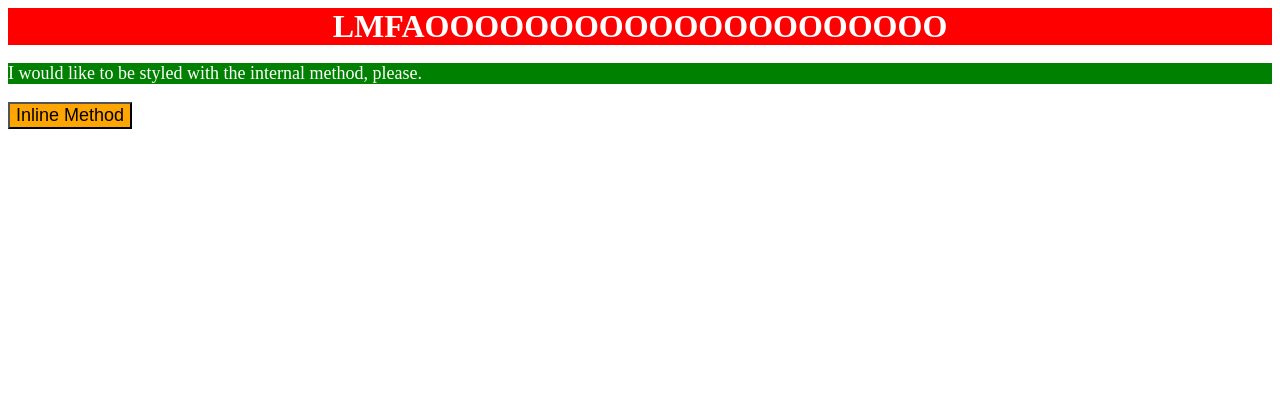
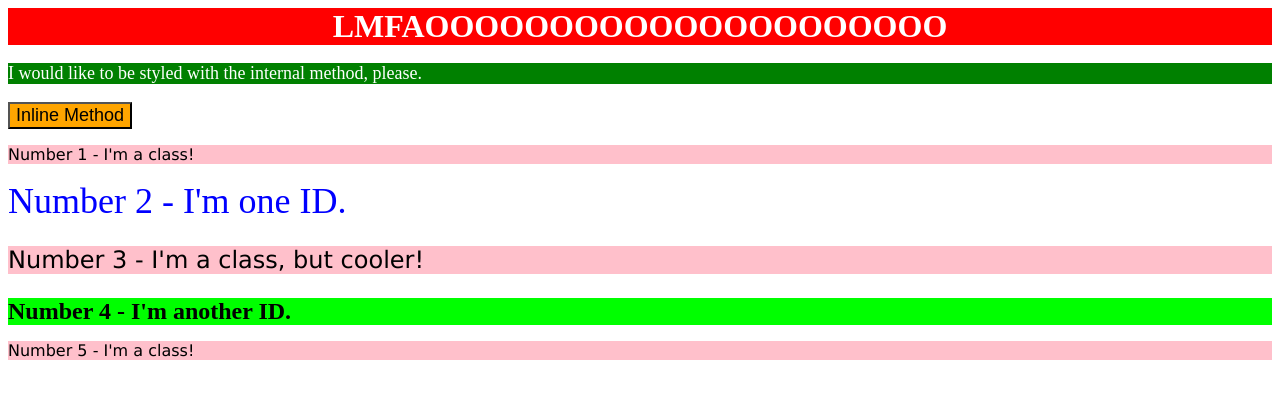
Before and after one commit to FerM-boop/git_test, a plain HTML site: page index.html in a window 1280 px wide. Drawn offline with Linux system fonts and the light colour scheme.

Commit message:
Second CSS Exercise (class-id selectors)

```diff
--- a/index.html
+++ b/index.html
@@ -14,5 +14,10 @@
         <div class="odintest">LMFAOOOOOOOOOOOOOOOOOOOOO</div>
         <p class="greenbgtxt">I would like to be styled with the internal method, please.</p>
         <button style="background-color: orange; font-size: 18px;">Inline Method</button>
+        <p class="lightredbg">Number 1 - I'm a class!</p>
+        <div id="Number2">Number 2 - I'm one ID.</div>
+        <p class="lightredbg fontsize24">Number 3 - I'm a class, but cooler!</p>
+        <div id="Number4">Number 4 - I'm another ID.</div>
+        <p class="lightredbg">Number 5 - I'm a class!</p>
     </body>
 </html>
--- a/styles.css
+++ b/styles.css
@@ -1,3 +1,19 @@
 .odintest {
     background-color: red; color: white; font-size: 32px; text-align: center; font-weight: bold;
 }
+
+.lightredbg {
+    background-color: rgb(255,192,203); font-family: 'Verdana', 'DejaVu Sans', 'sans-serif';
+}
+
+#Number2 {
+    color: rgb(0,0,255); font-size: 36px;
+}
+
+.fontsize24 {
+    font-size: 24px;
+}
+
+#Number4 {
+    background-color: rgb(0,255,0); font-size: 24px; font-weight: bold;
+}
```
